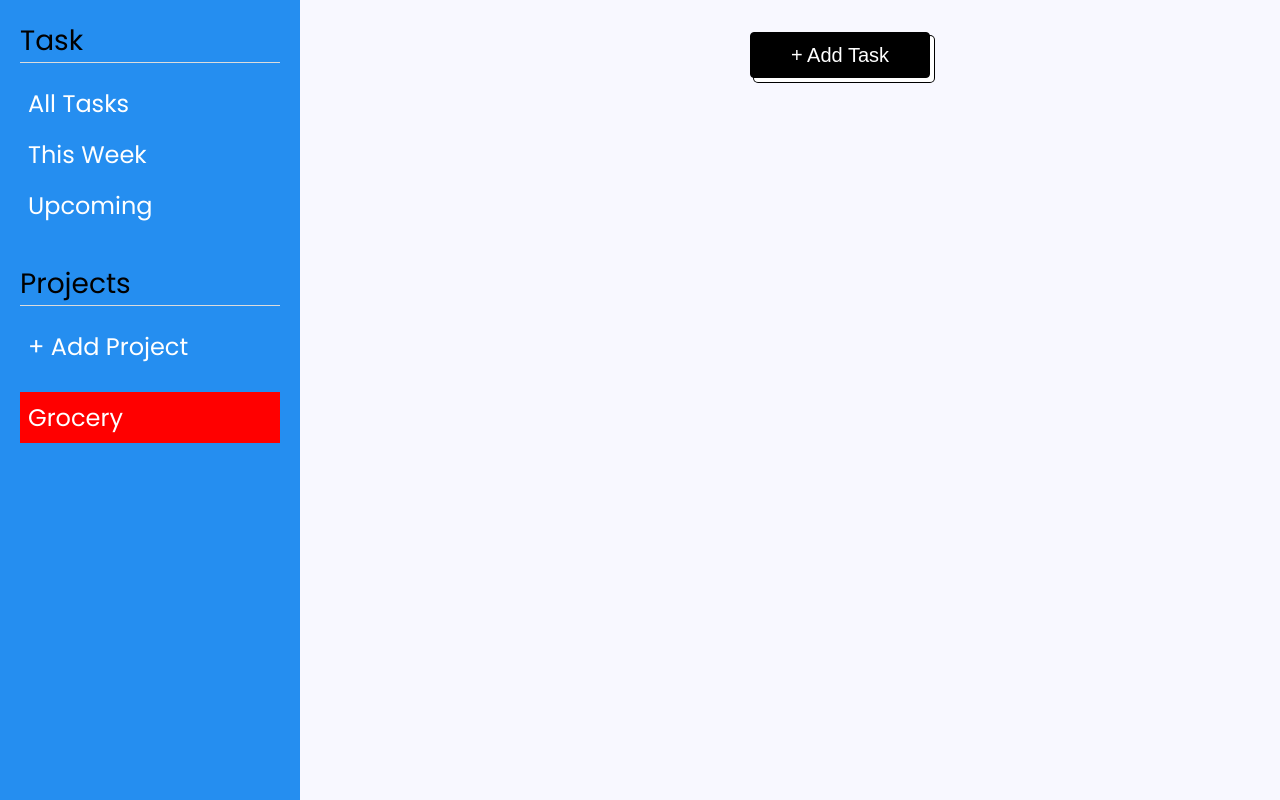
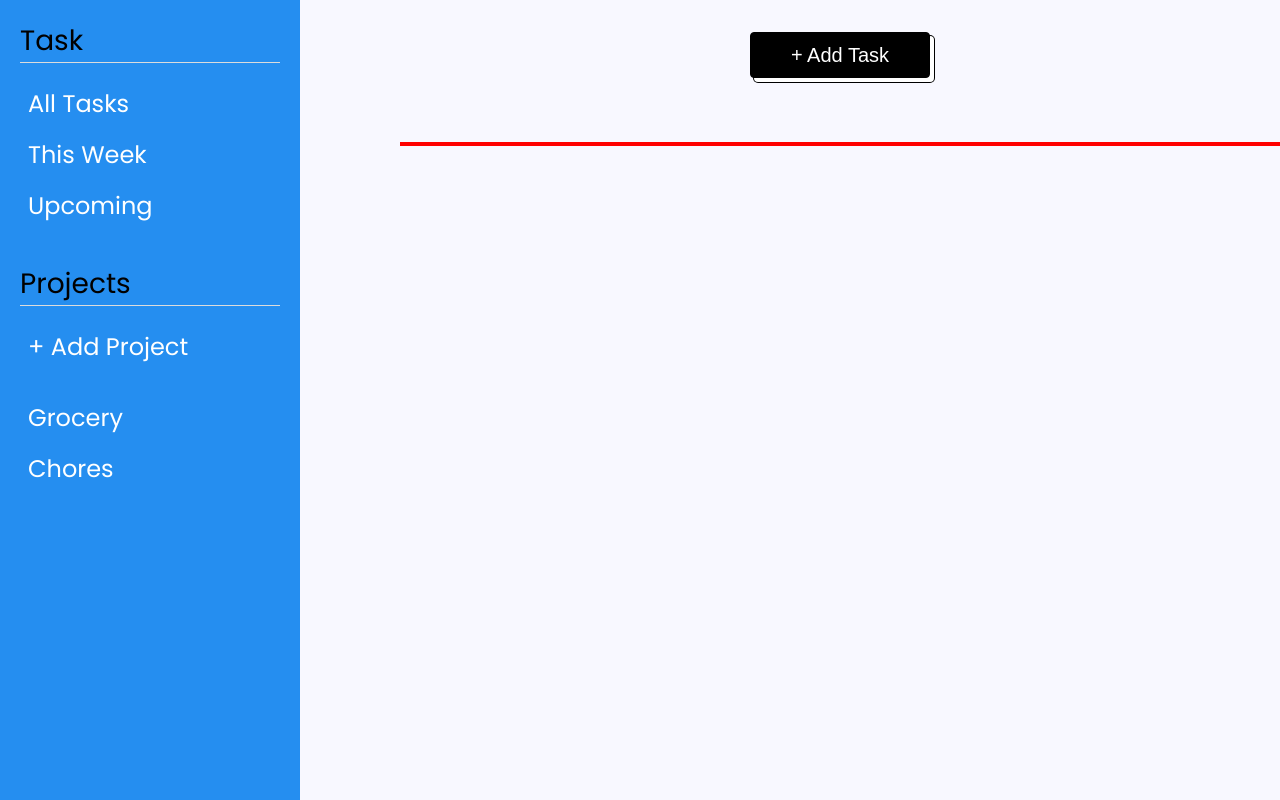
Before and after one commit to h4m24-a/todo-list, a website built with webpack: page dist/index.html in a window 1280 px wide. Built offline with nearby package versions, Linux system fonts and the light colour scheme.

Commit message:
refactored code to allow projects to be displayed after inputted

```diff
--- a/src/dom.js
+++ b/src/dom.js
@@ -21,7 +21,6 @@ const createUI = () => {
   projectText.setAttribute("id", "project-button");
   addProjectButton.setAttribute("id", "addproject-button");
 
-
   // Setting classes
   allTasks.classList.add("navText");
   thisWeek.classList.add("navText");
@@ -36,7 +35,6 @@ const createUI = () => {
   projectText.textContent = "Projects";
   addProjectButton.textContent = "+ Add Project";
 
-
   content.appendChild(navDiv);
   content.appendChild(navbar);
   navDiv.appendChild(taskText);
@@ -45,7 +43,6 @@ const createUI = () => {
   navDiv.appendChild(upcoming);
   navDiv.appendChild(projectText);
   navDiv.appendChild(addProjectButton);
-
 
   navbar.appendChild(taskText);
   navbar.appendChild(allTasks);
@@ -146,6 +143,8 @@ const createUI = () => {
 
 
 
+
+
   // PROJECT FORM MODAL
 
   const projectForm = document.createElement("form");
@@ -161,7 +160,6 @@ const projectTitleInput = document.createElement("input");
   projectTitleInput.type = "text";
   projectTitleInput.name = "projectTitle";
   projectTitleInput.placeholder = "Project Title";
-
 
   const projectSubmitButton = document.createElement("button");
   projectSubmitButton.type = "submit";
@@ -184,9 +182,6 @@ projectCloseButton.addEventListener("click", () => {
     projectForm.style.display = "none";
   });
 
-// const taskDiv = document.createElement("div");
-// taskDiv.classList.add("taskDiv");
-
 
 
 
@@ -201,10 +196,13 @@ class Project {
     }
   }
 
+
+
   function addItemToProject() {
     let title = document.querySelector('input[name="projectTitle"]').value;
     let newProject = new Project(title);
     myProject.push(newProject);
+    projectForm.style.display = "none";
   }
 
 
@@ -212,50 +210,45 @@ function addItemToProject() {
   const project1 = new Project("Grocery");
   myProject.push(project1);
 
-  // Create and append a new div to hold project items
+  const project2 = new Project("Chores");
+  myProject.push(project2);
+
+
+
   const projectItemsDiv = document.createElement("div");
-  projectItemsDiv.classList.add("project-items"); // Add the "project-items" class for identification
+  projectItemsDiv.classList.add("project-items");
   navDiv.appendChild(projectItemsDiv);
-
 
   function renderProjects() {
     // Get the projectItemsDiv from the DOM
     const projectItemsDiv = document.querySelector(".project-items");
-
-    // Clear the existing project items from the projectItemsDiv
-    while (projectItemsDiv.firstChild) {
-      projectItemsDiv.removeChild(projectItemsDiv.firstChild);
-    }
-
-    // Append a new div for each project
-    myProject.forEach((project) => {
-      const newProjectDiv = document.createElement("div");
-      newProjectDiv.classList.add("navText");
-      newProjectDiv.textContent = project.title;
-      projectItemsDiv.appendChild(newProjectDiv);
-    });
+    projectItemsDiv.innerHTML = myProject
+      .map((project) => `<div class="navText">${project.title}</div>`)
+      .join("");
   }
 
 
 
+  // Submit button
+  projectForm.addEventListener("submit", function (event) {
+    event.preventDefault();
+    addItemToProject();
+    renderProjects();
+    projectForm.reset();
+  });
 
-
-// Submit button
-projectSubmitButton.addEventListener("submit", function (event) {
-  event.preventDefault(); // Prevent the default form submission behavior
-  addItemToProject();
-  document.getElementById("projectForm").reset();
-});
 
   renderProjects();
 
 
-content.appendChild(mainContent);
-// content.appendChild(taskDiv)
 
 
+  // Add Task Function
+  const taskDiv = document.createElement("div");
+  taskDiv.classList.add("taskDiv");
 
+  content.appendChild(mainContent);
+  content.appendChild(taskDiv)
+};
 
-
-}
 export default createUI;
--- a/src/style.css
+++ b/src/style.css
@@ -268,9 +268,5 @@ button[type="submit"]:hover {
 .taskDiv {
   margin-top: 4rem;
   border: solid 2px red;
+  height: 100%;
 }
-
-
-.project-items {
-  background-color: red;
-}
```
Also changed, not shown: dist/index.html, dist/main.js. Lines whose indentation alone changed are shown as unchanged.
